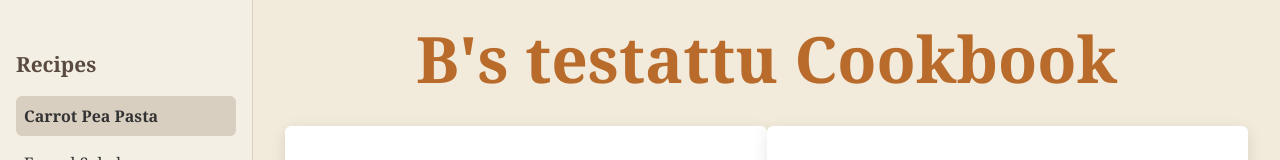
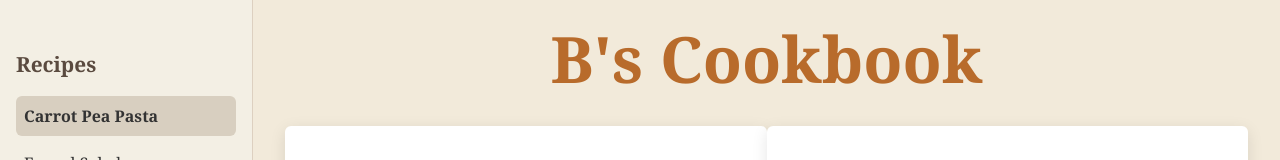
Before and after one commit to lehtio/CookBook, a React (Vite) app: page / in a window 1280 px wide. Shown: the top 160 px of the page. Built offline with nearby package versions, Linux system fonts and the light colour scheme.

Commit message:
poistetaan testausta varten tehdyt muutokset, sillä nyt deployaus toimii kuten pitääkin

```diff
--- a/src/App.jsx
+++ b/src/App.jsx
@@ -73,7 +73,7 @@ const App = () => {
 
       <div className="content">
         <header className="top-header">
-          <h1>B's testattu Cookbook</h1>
+          <h1>B's Cookbook</h1>
         </header>
 
         <main className="book-open">
```
